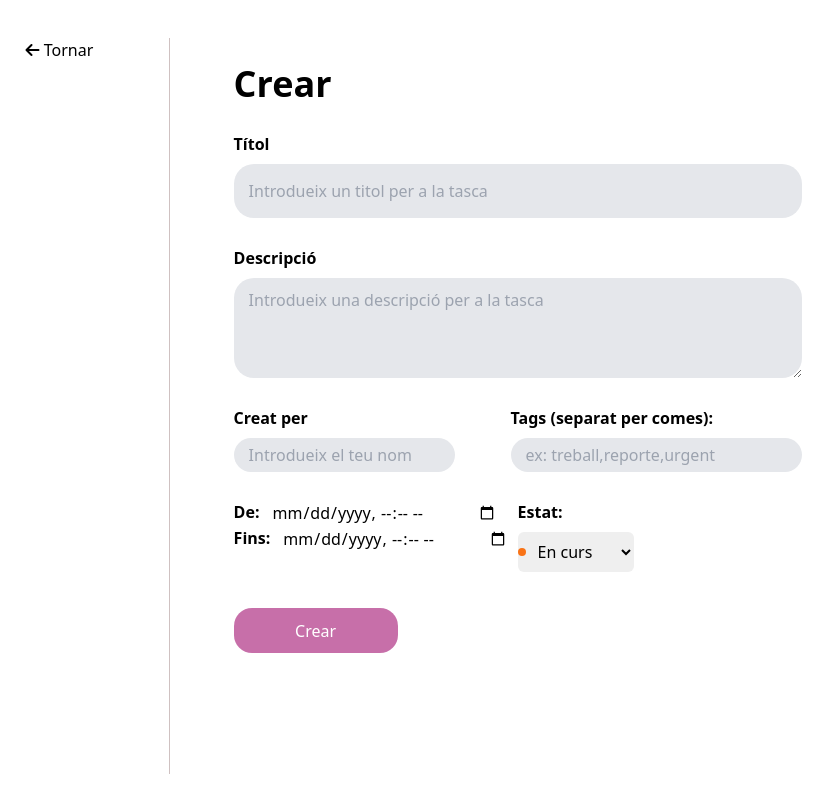
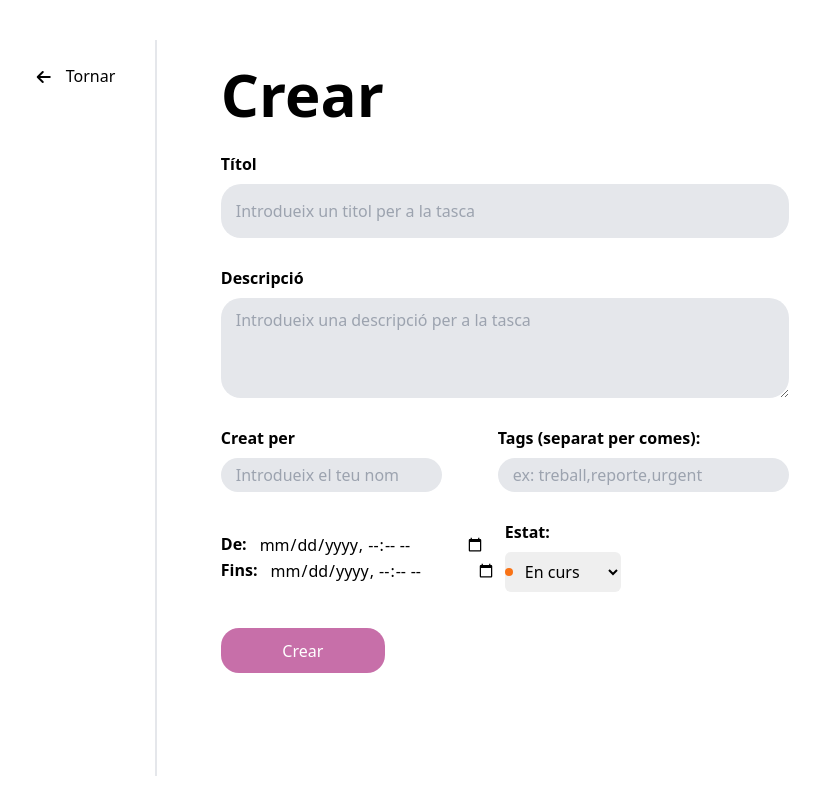
Before and after one commit to Kaylen7/Sprint3-Developers, a PHP site: page /create in a window 1280 px wide. Shown: the whole page, without its empty margins (0-839 px from the left). Run offline with PHP 8.4, Linux system fonts and the light colour scheme; some libraries are stand-ins or nearby versions.

Commit message:
refactor: :art: refactor css

```diff
--- a/app/views/scripts/create/create.phtml
+++ b/app/views/scripts/create/create.phtml
@@ -5,31 +5,18 @@
     <meta charset="UTF-8">
     <meta name="viewport" content="width=device-width, initial-scale=1.0">
     <title>Crear tasca</title>
-    <style>
-        select:focus-visible {
-            outline: none;  /* Elimina el contorno */
-            border: none;    /* Elimina el borde */
-        }
-        </style>
 </head>
 
 <body>
     <div class="flex">
-        <div class="flex-initial w-36" style="
-        border-right: 1px solid #cfc1c1;
-    height: 92vh;
-    margin: 3% 5% 0 2%;
-    "
-    >
-
-        <!-- Icono de "home" (outline) -->
-        <i class="fa fa-arrow-left" aria-hidden="true"></i>
-        <span>Tornar</span>
+        <div class="flex-initial w-36 bg-white text-black p-6 flex border-r-2 mt-10 back-icon">
+            <i class="fa fa-arrow-left mt-[5px]" aria-hidden="true"></i>
+            <span class="ml-[15px]" onclick="window.location.href='/'">Tornar</span>
         </div>
 
         <div class="flex-0  w-[568px]">
 
-            <h1 class="text-4xl mt-16 mb-7 font-bold">Crear</h1>
+            <h1 class="text-6xl mt-16 mb-7 font-bold">Crear</h1>
 
             <form action="/create" method="POST" class="w-full">
 
@@ -62,7 +49,7 @@
                 </span>
 
                 <span class="flex">
-                    <span class=" w-1/2">
+                    <span class=" w-1/2 mt-3">
                         <span class="flex">
                             <label for="start_time" class="font-bold mr-3">De:</label>
                             <input type="datetime-local" id="start_time" name="start_time" required class="">
@@ -94,12 +81,10 @@
 
                 </span>
 
-                <button class="my-9 bg-[#C76FA9] text-white	rounded-[18px] w-[164px] h-[45px]"
-                    type="submit">Crear</button>
+                <button class="my-9 bg-purple text-white rounded-[18px] w-[164px] h-[45px]" type="submit">Crear</button>
             </form>
         </div>
     </div>
-
     <script>
         function updateCircle() {
             const select = document.getElementById('state');
@@ -122,10 +107,3 @@
 </body>
 
 </html>
-
-
-<!--
-Mensaje de error o de OK
-O redirigir
-Pasar valores exactos a %
--->
--- a/web/stylesheets/styles.css
+++ b/web/stylesheets/styles.css
@@ -24,3 +24,13 @@
 .group-hover\:bg-purple:hover {
   background-color: var(--purple);
 }
+
+#state:focus-visible {
+  outline: none;
+  border: none;
+}
+
+.back-icon{
+  height: 92vh;
+  margin:3% 5% 0 1%
+}
```
Lines whose indentation alone changed are shown as unchanged.
